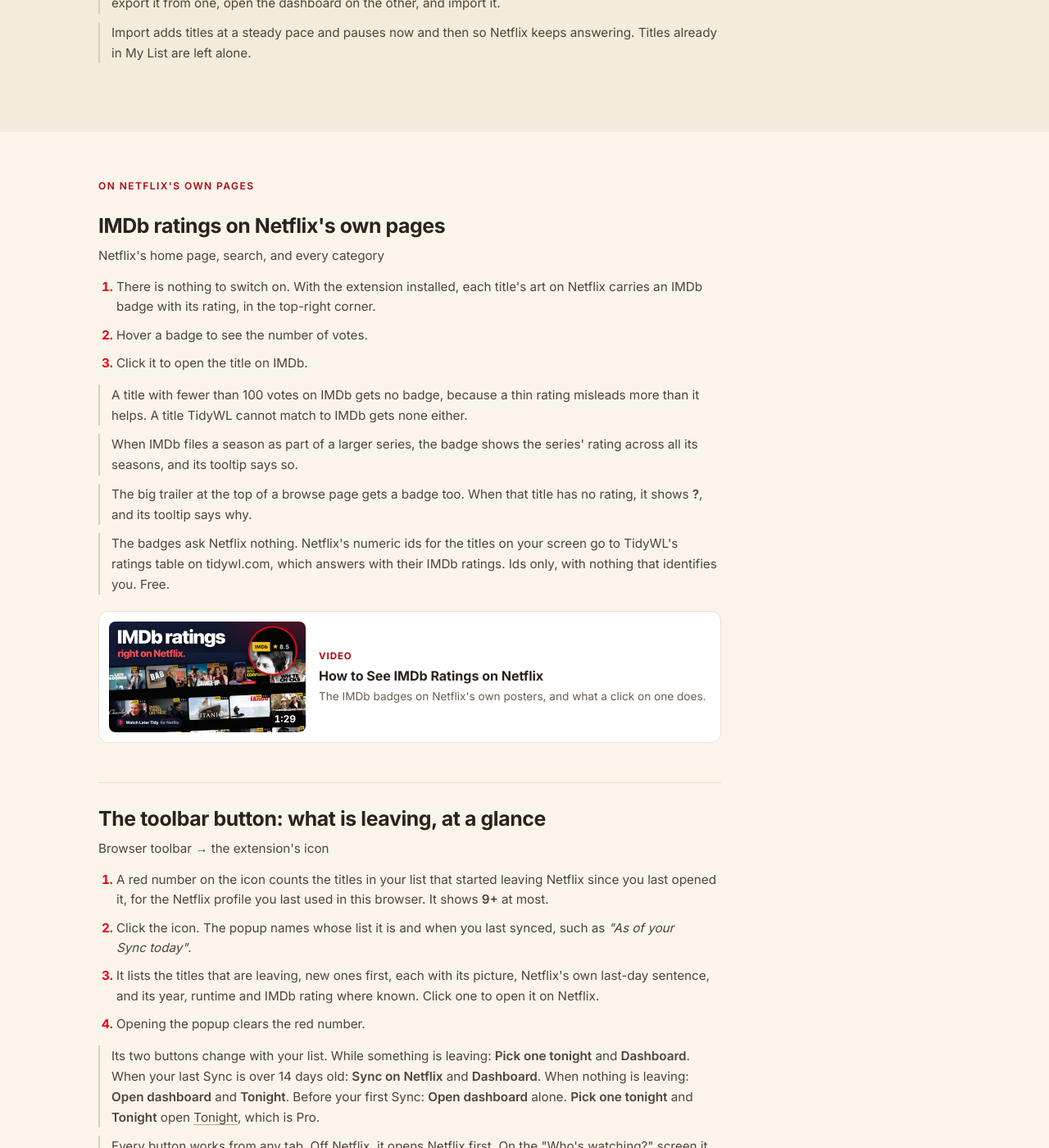
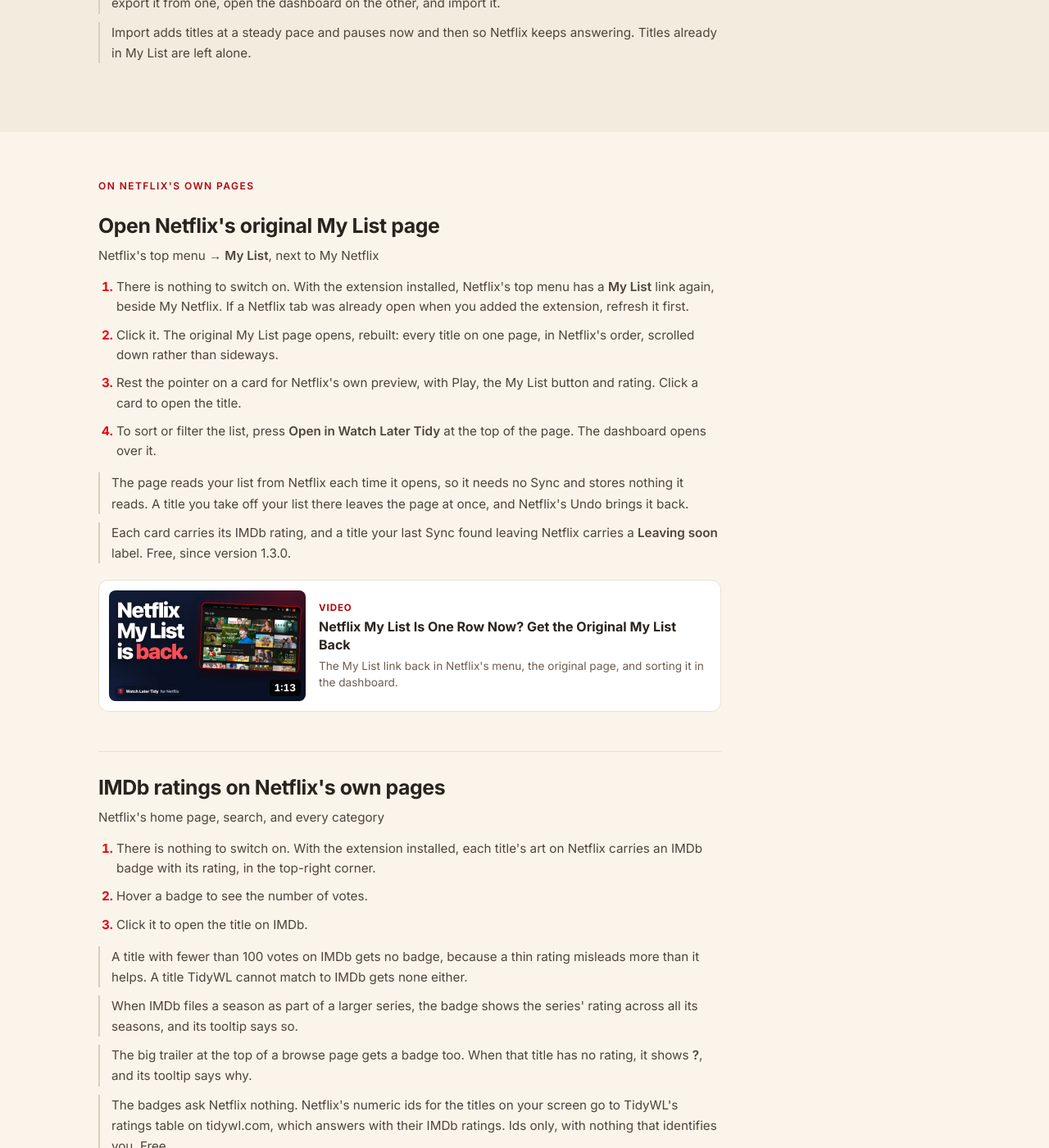
Before and after one commit to dominic-lam/tidywl-site, a Jekyll site: the page built from netflix/tutorials/index.html, in a window 1280 px wide and 1400 px high, scrolled down 7224 px. Shown: the whole window at 82% size. Built offline with Jekyll 4.4.1, drawn with Linux system fonts in a browser that asks for light colours; some of the changed text lies outside the part shown.

Commit message:
netflix: the My List page video on the tutorials page and the how-to
Video 4, https://youtu.be/Xa_SKD0OcRI, published 2026-10-09 19:06 PDT. Tutorials gets a
my-list-page guide (first on Netflix's own pages) with the video card, a contents link,
ItemList entry 13 and a VideoObject; the how-to gets the card under its screenshot and the
video in its HowTo markup, plus the refresh step the video shows; llms.txt lists it.

Co-Authored-By: Claude Opus 5.5 <noreply@anthropic.com>
Claude-Session: https://claude.ai/code/session_01LmFSh8xBnfwzVNX1tVqaTc

```diff
--- a/netflix/llms.txt
+++ b/netflix/llms.txt
@@ -74,6 +74,7 @@ Around September 15, 2026, Netflix's website replaced the My List page with **My
   - [Netflix Hidden Categories, Sorted A-Z](https://www.youtube.com/watch?v=q7TezaZ44Mg) (1:07, 2026-10-03): hidden categories with A to Z sorting
   - [What's Leaving Netflix From Your List?](https://www.youtube.com/watch?v=N4tHzNMDuxE) (0:58, 2026-10-04): Leaving soon, with Netflix's own last day
   - [What to Watch on Netflix Tonight?](https://www.youtube.com/watch?v=cBRgF_wWylQ) (0:45, 2026-10-05): Tonight, in Pro
+  - [Netflix My List Is One Row Now? Get the Original My List Back](https://www.youtube.com/watch?v=Xa_SKD0OcRI) (1:13, 2026-10-09): Netflix's original My List page, rebuilt and back in Netflix's menu, then sorted in the dashboard
 - The blog, at [tidywl.com/netflix/blog/](https://tidywl.com/netflix/blog/): the developer's story and what Netflix users run into on a computer.
 {%- assign nf_posts = site.pages | where_exp: "p", "p.nf_kind != nil" | sort: "date" | reverse %}
 {%- for p in nf_posts %}
--- a/netflix/tutorials/index.html
+++ b/netflix/tutorials/index.html
@@ -2,8 +2,8 @@
 layout: netflix
 permalink: /netflix/tutorials/
 title: "Tutorials — TidyWL for Netflix"
-description: "How to use every part of TidyWL for Netflix: the My List dashboard, IMDb ratings, hidden categories, playlists, Leaving soon, and Pro's Tonight and Undo."
-last_modified_at: 2026-10-06
+description: "How to use every part of TidyWL for Netflix: Netflix's original My List page, the My List dashboard, IMDb ratings, hidden categories, playlists, Leaving soon, and Pro's Tonight and Undo."
+last_modified_at: 2026-10-09
 faq:
   - q: "Where do I open the TidyWL for Netflix dashboard?"
     a: "Open netflix.com in Chrome on a computer, choose your profile, and press Alt+L on any browse page, such as the home page (Option+L on a Mac). Or click the extension's icon in the browser toolbar and press Open dashboard. It does not open on Netflix's Who's watching? screen, so pick a profile first."
@@ -34,7 +34,7 @@ faq:
        install, layout, sync,
        cards, filter, sort, genres, leaving-soon, hover-preview, select,
        remove, export-import,
-       imdb-ratings,
+       my-list-page (added 2026-10-09, for 1.3.0), imdb-ratings,
        search, hidden-categories, result-details, add-from-search,
        playlists, move-copy, manage-playlist, playlist-limits,
        toolbar-popup,
@@ -81,6 +81,7 @@ faq:
         <div class="tut-toc-group">
           <p class="tut-toc-head">On Netflix's pages</p>
           <ul>
+            <li><a href="#my-list-page">The original My List page</a></li>
             <li><a href="#imdb-ratings">IMDb ratings</a></li>
             <li><a href="#toolbar-popup">The toolbar button</a></li>
           </ul>
@@ -182,7 +183,7 @@ faq:
   <section class="tut-band tut-band--alt">
     <div class="section-inner">
       <p class="section-label">My List</p>
-      <p class="tut-band-note">Netflix's website now shows My List as one row you scroll sideways. Since version 1.3.0 a <b class="ui">My List</b> link in Netflix's own menu puts the whole page back, and the dashboard's <b class="ui">My List</b> tab shows every title at once too. <a href="/netflix/blog/see-your-whole-netflix-my-list/">How to get Netflix's old My List page back</a>.</p>
+      <p class="tut-band-note">Netflix's website now shows My List as one row you scroll sideways. Since version 1.3.0 a <b class="ui">My List</b> link in Netflix's own menu puts the original page back (<a href="#my-list-page">how</a>), and the dashboard's <b class="ui">My List</b> tab shows every title at once too. <a href="/netflix/blog/see-your-whole-netflix-my-list/">How to get Netflix's old My List page back</a>.</p>
 
       <article class="tut" id="cards">
         <h2>Read a title card</h2>
@@ -318,6 +319,23 @@ faq:
   <section class="tut-band">
     <div class="section-inner">
       <p class="section-label">On Netflix's own pages</p>
+
+      <article class="tut" id="my-list-page">
+        <h2>Open Netflix's original My List page</h2>
+        <p class="tut-where">Netflix's top menu → <b class="ui">My List</b>, next to My Netflix</p>
+        <ol class="tut-steps">
+          <li>There is nothing to switch on. With the extension installed, Netflix's top menu has a <b class="ui">My List</b> link again, beside My Netflix. If a Netflix tab was already open when you added the extension, refresh it first.</li>
+          <li>Click it. The original My List page opens, rebuilt: every title on one page, in Netflix's order, scrolled down rather than sideways.</li>
+          <li>Rest the pointer on a card for Netflix's own preview, with Play, the My List button and rating. Click a card to open the title.</li>
+          <li>To sort or filter the list, press <b class="ui">Open in Watch Later Tidy</b> at the top of the page. The dashboard opens over it.</li>
+        </ol>
+        <p class="tut-note">The page reads your list from Netflix each time it opens, so it needs no Sync and stores nothing it reads. A title you take off your list there leaves the page at once, and Netflix's Undo brings it back.</p>
+        <p class="tut-note">Each card carries its IMDb rating, and a title your last Sync found leaving Netflix carries a <b class="ui">Leaving soon</b> label. Free, since version 1.3.0.</p>
+        <a class="nf-video" href="https://youtu.be/Xa_SKD0OcRI" target="_blank" rel="noopener">
+          <span class="nf-video-thumb"><img src="/assets/netflix-video-my-list-page.webp" alt="Video cover reading Netflix My List is back, beside the rebuilt My List page with the My List link lit in Netflix's menu." width="960" height="540" loading="lazy" decoding="async"><span class="nf-video-time">1:13</span></span>
+          <span class="nf-video-text"><span class="nf-video-label">Video</span><span class="nf-video-title">Netflix My List Is One Row Now? Get the Original My List Back</span><span class="nf-video-sub">The My List link back in Netflix's menu, the original page, and sorting it in the dashboard.</span></span>
+        </a>
+      </article>
 
       <article class="tut" id="imdb-ratings">
         <h2>IMDb ratings on Netflix's own pages</h2>
@@ -720,26 +738,27 @@ faq:
         { "@type": "ListItem", "position": 10, "name": "Select titles", "url": "{{ site.url }}/netflix/tutorials/#select" },
         { "@type": "ListItem", "position": 11, "name": "Remove titles from My List in one go", "url": "{{ site.url }}/netflix/tutorials/#remove" },
         { "@type": "ListItem", "position": 12, "name": "Export and import My List", "url": "{{ site.url }}/netflix/tutorials/#export-import" },
-        { "@type": "ListItem", "position": 13, "name": "IMDb ratings on Netflix's own pages", "url": "{{ site.url }}/netflix/tutorials/#imdb-ratings" },
-        { "@type": "ListItem", "position": 14, "name": "The toolbar button: what is leaving, at a glance", "url": "{{ site.url }}/netflix/tutorials/#toolbar-popup" },
-        { "@type": "ListItem", "position": 15, "name": "Search Netflix by title, actor or director", "url": "{{ site.url }}/netflix/tutorials/#search" },
-        { "@type": "ListItem", "position": 16, "name": "Browse by genre, including the hidden categories", "url": "{{ site.url }}/netflix/tutorials/#hidden-categories" },
-        { "@type": "ListItem", "position": 17, "name": "Details and ratings on every result", "url": "{{ site.url }}/netflix/tutorials/#result-details" },
-        { "@type": "ListItem", "position": 18, "name": "Add what you find to My List or a playlist", "url": "{{ site.url }}/netflix/tutorials/#add-from-search" },
-        { "@type": "ListItem", "position": 19, "name": "Make a playlist", "url": "{{ site.url }}/netflix/tutorials/#playlists" },
-        { "@type": "ListItem", "position": 20, "name": "Move or copy titles from My List into a playlist", "url": "{{ site.url }}/netflix/tutorials/#move-copy" },
-        { "@type": "ListItem", "position": 21, "name": "Sort, filter and reorder a playlist", "url": "{{ site.url }}/netflix/tutorials/#manage-playlist" },
-        { "@type": "ListItem", "position": 22, "name": "Playlists, profiles and other browsers", "url": "{{ site.url }}/netflix/tutorials/#playlist-limits" },
-        { "@type": "ListItem", "position": 23, "name": "Start Pro, and use it in more than one browser", "url": "{{ site.url }}/netflix/tutorials/#pro" },
-        { "@type": "ListItem", "position": 24, "name": "Tonight: one pick and two backups from your list (Pro)", "url": "{{ site.url }}/netflix/tutorials/#tonight" },
-        { "@type": "ListItem", "position": 25, "name": "Undo a removal, for 90 days (Pro)", "url": "{{ site.url }}/netflix/tutorials/#undo" },
-        { "@type": "ListItem", "position": 26, "name": "Pin a title so nothing removes it (Pro)", "url": "{{ site.url }}/netflix/tutorials/#pin" },
-        { "@type": "ListItem", "position": 27, "name": "Clean-up rules (Pro)", "url": "{{ site.url }}/netflix/tutorials/#clean-up-rules" },
-        { "@type": "ListItem", "position": 28, "name": "Stats (Pro)", "url": "{{ site.url }}/netflix/tutorials/#stats" },
-        { "@type": "ListItem", "position": 29, "name": "Your playlists on your phone and in your other browsers (Pro)", "url": "{{ site.url }}/netflix/tutorials/#mobile-sync" },
-        { "@type": "ListItem", "position": 30, "name": "Support answered first (Pro)", "url": "{{ site.url }}/netflix/tutorials/#support" },
-        { "@type": "ListItem", "position": 31, "name": "Keyboard shortcuts", "url": "{{ site.url }}/netflix/tutorials/#shortcuts" },
-        { "@type": "ListItem", "position": 32, "name": "If something looks wrong", "url": "{{ site.url }}/netflix/tutorials/#troubleshooting" }
+        { "@type": "ListItem", "position": 13, "name": "Open Netflix's original My List page", "url": "{{ site.url }}/netflix/tutorials/#my-list-page" },
+        { "@type": "ListItem", "position": 14, "name": "IMDb ratings on Netflix's own pages", "url": "{{ site.url }}/netflix/tutorials/#imdb-ratings" },
+        { "@type": "ListItem", "position": 15, "name": "The toolbar button: what is leaving, at a glance", "url": "{{ site.url }}/netflix/tutorials/#toolbar-popup" },
+        { "@type": "ListItem", "position": 16, "name": "Search Netflix by title, actor or director", "url": "{{ site.url }}/netflix/tutorials/#search" },
+        { "@type": "ListItem", "position": 17, "name": "Browse by genre, including the hidden categories", "url": "{{ site.url }}/netflix/tutorials/#hidden-categories" },
+        { "@type": "ListItem", "position": 18, "name": "Details and ratings on every result", "url": "{{ site.url }}/netflix/tutorials/#result-details" },
+        { "@type": "ListItem", "position": 19, "name": "Add what you find to My List or a playlist", "url": "{{ site.url }}/netflix/tutorials/#add-from-search" },
+        { "@type": "ListItem", "position": 20, "name": "Make a playlist", "url": "{{ site.url }}/netflix/tutorials/#playlists" },
+        { "@type": "ListItem", "position": 21, "name": "Move or copy titles from My List into a playlist", "url": "{{ site.url }}/netflix/tutorials/#move-copy" },
+        { "@type": "ListItem", "position": 22, "name": "Sort, filter and reorder a playlist", "url": "{{ site.url }}/netflix/tutorials/#manage-playlist" },
+        { "@type": "ListItem", "position": 23, "name": "Playlists, profiles and other browsers", "url": "{{ site.url }}/netflix/tutorials/#playlist-limits" },
+        { "@type": "ListItem", "position": 24, "name": "Start Pro, and use it in more than one browser", "url": "{{ site.url }}/netflix/tutorials/#pro" },
+        { "@type": "ListItem", "position": 25, "name": "Tonight: one pick and two backups from your list (Pro)", "url": "{{ site.url }}/netflix/tutorials/#tonight" },
+        { "@type": "ListItem", "position": 26, "name": "Undo a removal, for 90 days (Pro)", "url": "{{ site.url }}/netflix/tutorials/#undo" },
+        { "@type": "ListItem", "position": 27, "name": "Pin a title so nothing removes it (Pro)", "url": "{{ site.url }}/netflix/tutorials/#pin" },
+        { "@type": "ListItem", "position": 28, "name": "Clean-up rules (Pro)", "url": "{{ site.url }}/netflix/tutorials/#clean-up-rules" },
+        { "@type": "ListItem", "position": 29, "name": "Stats (Pro)", "url": "{{ site.url }}/netflix/tutorials/#stats" },
+        { "@type": "ListItem", "position": 30, "name": "Your playlists on your phone and in your other browsers (Pro)", "url": "{{ site.url }}/netflix/tutorials/#mobile-sync" },
+        { "@type": "ListItem", "position": 31, "name": "Support answered first (Pro)", "url": "{{ site.url }}/netflix/tutorials/#support" },
+        { "@type": "ListItem", "position": 32, "name": "Keyboard shortcuts", "url": "{{ site.url }}/netflix/tutorials/#shortcuts" },
+        { "@type": "ListItem", "position": 33, "name": "If something looks wrong", "url": "{{ site.url }}/netflix/tutorials/#troubleshooting" }
       ]
     },
     {
@@ -791,6 +810,16 @@ faq:
       "duration": "PT45S",
       "contentUrl": "https://www.youtube.com/watch?v=cBRgF_wWylQ",
       "embedUrl": "https://www.youtube.com/embed/cBRgF_wWylQ"
+    },
+    {
+      "@type": "VideoObject",
+      "name": "Netflix My List Is One Row Now? Get the Original My List Back",
+      "description": "How TidyWL for Netflix rebuilds Netflix's original My List page and puts its link back in Netflix's menu, then sorts and filters the list in the dashboard.",
+      "thumbnailUrl": "https://tidywl.com/assets/netflix-video-my-list-page.webp",
+      "uploadDate": "2026-10-09T19:06:18-07:00",
+      "duration": "PT1M13S",
+      "contentUrl": "https://www.youtube.com/watch?v=Xa_SKD0OcRI",
+      "embedUrl": "https://www.youtube.com/embed/Xa_SKD0OcRI"
     }
   ]
 }
```
Also changed, not shown: other parts of netflix/tutorials/index.html (+1 -1 lines), netflix/blog/see-your-whole-netflix-my-list/index.html (+19 -4 lines), assets/netflix-video-my-list-page.webp (added).
